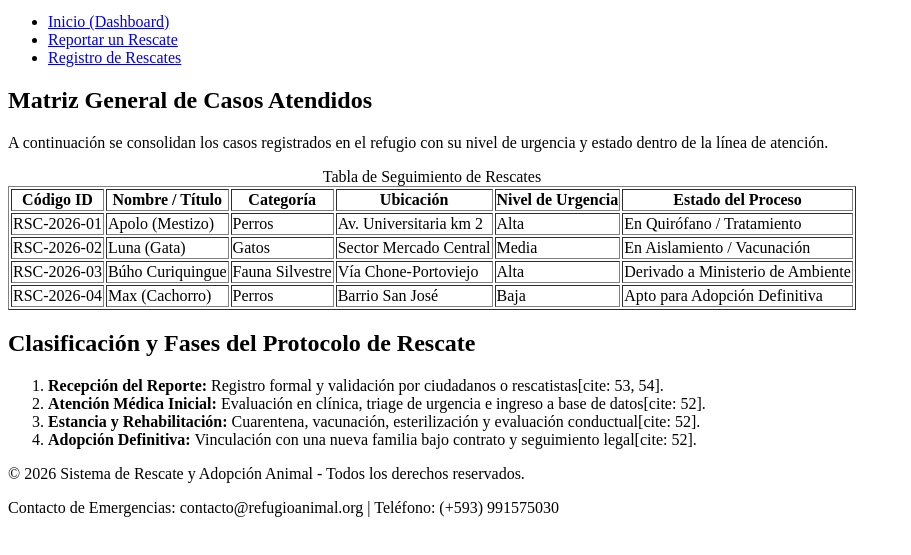
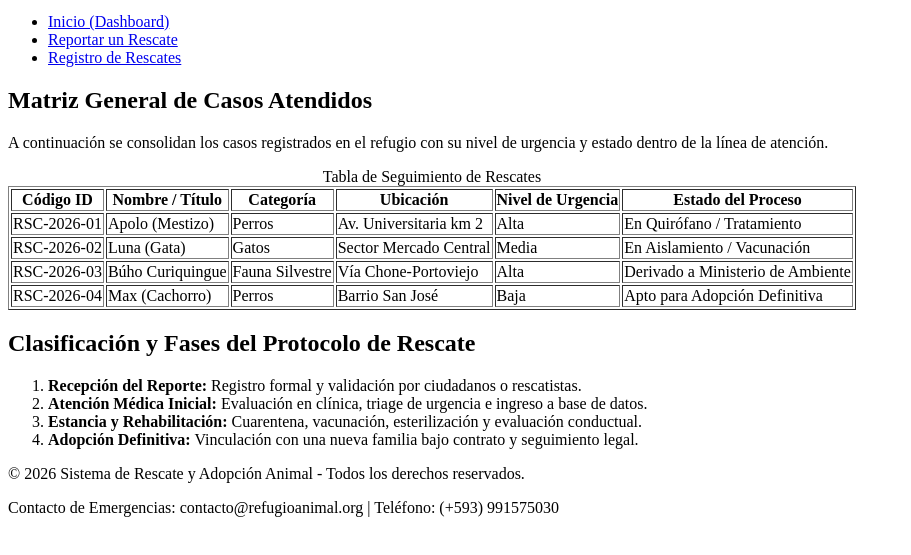
Before and after one commit to jcedeno0684-cpu/JenyDSI, a plain HTML site: page Unidad2/Sistema_Rescate_Adopcion/rescates.html in a window 1280 px wide. Shown: the part 127-682 px from the top of the page, without its empty margins (0-911 px from the left). Drawn offline with Linux system fonts and the light colour scheme.

Commit message:
docs: reemplazo del informe PDF con correciones definitivas

```diff
--- a/Unidad2/Sistema_Rescate_Adopcion/rescates.html
+++ b/Unidad2/Sistema_Rescate_Adopcion/rescates.html
@@ -81,10 +81,10 @@
         <section>
             <h2>Clasificación y Fases del Protocolo de Rescate</h2>
             <ol>
-                <li><strong>Recepción del Reporte:</strong> Registro formal y validación por ciudadanos o rescatistas[cite: 53, 54].</li>
-                <li><strong>Atención Médica Inicial:</strong> Evaluación en clínica, triage de urgencia e ingreso a base de datos[cite: 52].</li>
-                <li><strong>Estancia y Rehabilitación:</strong> Cuarentena, vacunación, esterilización y evaluación conductual[cite: 52].</li>
-                <li><strong>Adopción Definitiva:</strong> Vinculación con una nueva familia bajo contrato y seguimiento legal[cite: 52].</li>
+                <li><strong>Recepción del Reporte:</strong> Registro formal y validación por ciudadanos o rescatistas.</li>
+                <li><strong>Atención Médica Inicial:</strong> Evaluación en clínica, triage de urgencia e ingreso a base de datos.</li>
+                <li><strong>Estancia y Rehabilitación:</strong> Cuarentena, vacunación, esterilización y evaluación conductual.</li>
+                <li><strong>Adopción Definitiva:</strong> Vinculación con una nueva familia bajo contrato y seguimiento legal.</li>
             </ol>
         </section>
     </main>
```
Also changed, not shown: 3 other files.
